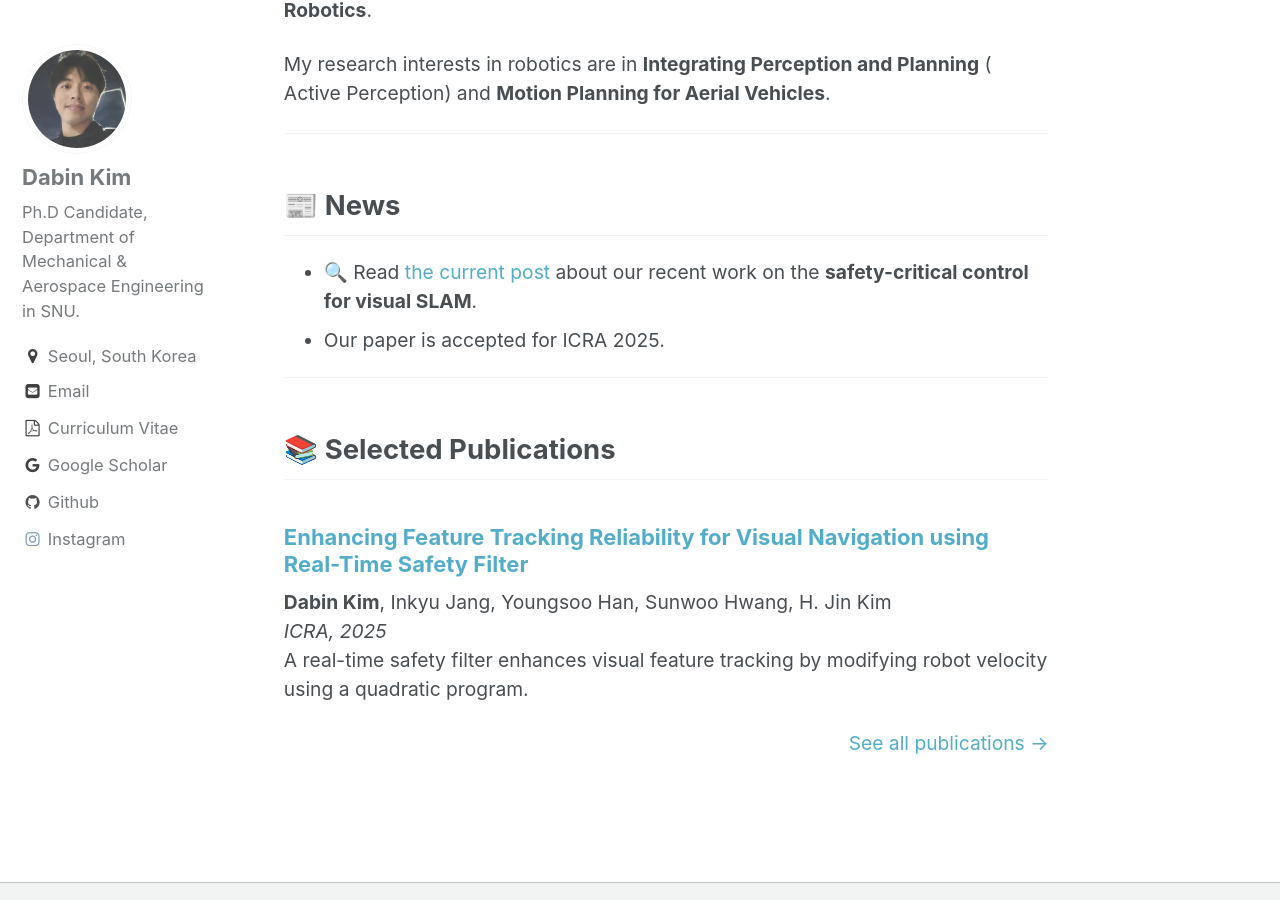
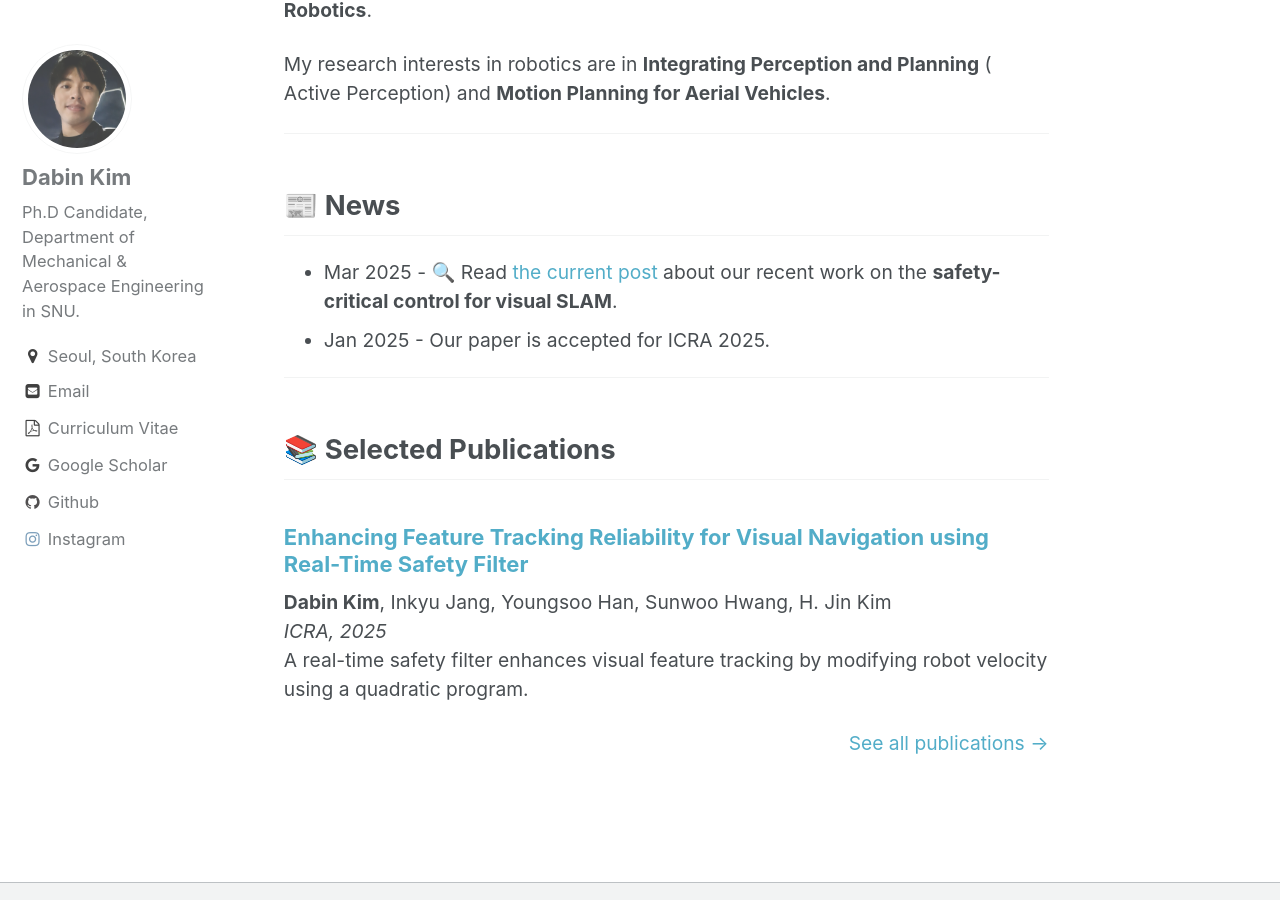
Before and after one commit to dabinkim-LGOM/dabinkim-LGOM.github.io, a Jekyll site: the page built from index.md, in a window 1280 px wide and 900 px high, scrolled down 506 px. Built offline with Jekyll 4.4.1, drawn with Linux system fonts in a browser that asks for light colours.

Commit message:
Update index.md

```diff
--- a/index.md
+++ b/index.md
@@ -38,8 +38,8 @@ My research interests in robotics are in **Integrating Perception and Planning**
 <!-- NEWS -->
 ## 📰 News
 
-- 🔍 Read <a href="https://dabinkim-lgom.github.io/pub/Enhancing-Feature-Tracking-Reliability-for-Visual-Navigation-using-Real-Time-Safety-Filter/" target="_blank">the current post</a> about our recent work on the **safety-critical control for visual SLAM**.
-- Our paper is accepted for ICRA 2025.
+- Mar 2025 - 🔍 Read <a href="https://dabinkim-lgom.github.io/pub/Enhancing-Feature-Tracking-Reliability-for-Visual-Navigation-using-Real-Time-Safety-Filter/" target="_blank">the current post</a> about our recent work on the **safety-critical control for visual SLAM**.
+- Jan 2025 - Our paper is accepted for ICRA 2025.
 
 ---
 <!-- PUBLICATIONS -->
```
